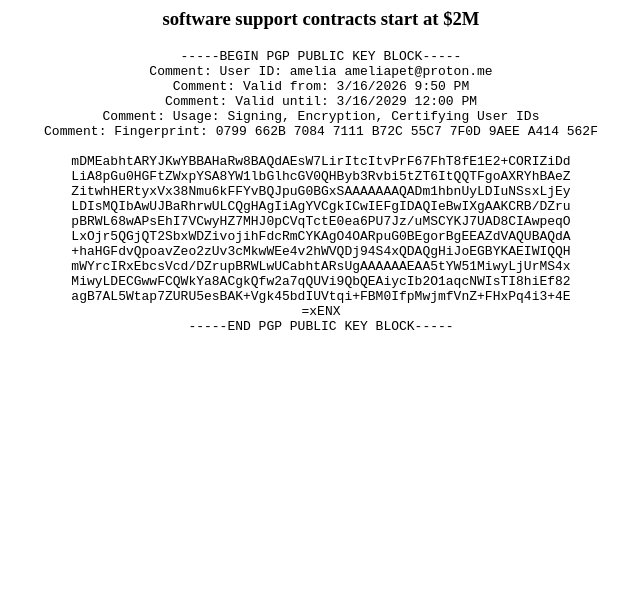
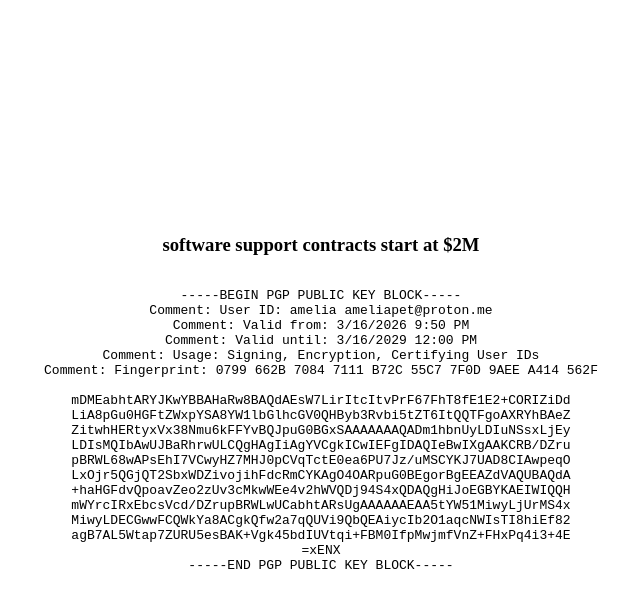
Before and after one commit to 0x416D656C6961/site, a plain HTML site: page index.html in a window 1280 px wide. Shown: the whole page, without its empty margins (319-959 px from the left). Drawn offline with Linux system fonts and the light colour scheme.

Commit message:
Update index.html

```diff
--- a/index.html
+++ b/index.html
@@ -1,4 +1,9 @@
-<div style="text-align: center;">
+<div style="display: flex;
+  flex-direction: column;
+  justify-content: center;
+  align-items: center;
+  min-height: 100vh;
+  text-align: center;">
 
   <h3>software support contracts start at $2M</h3>
 
```
